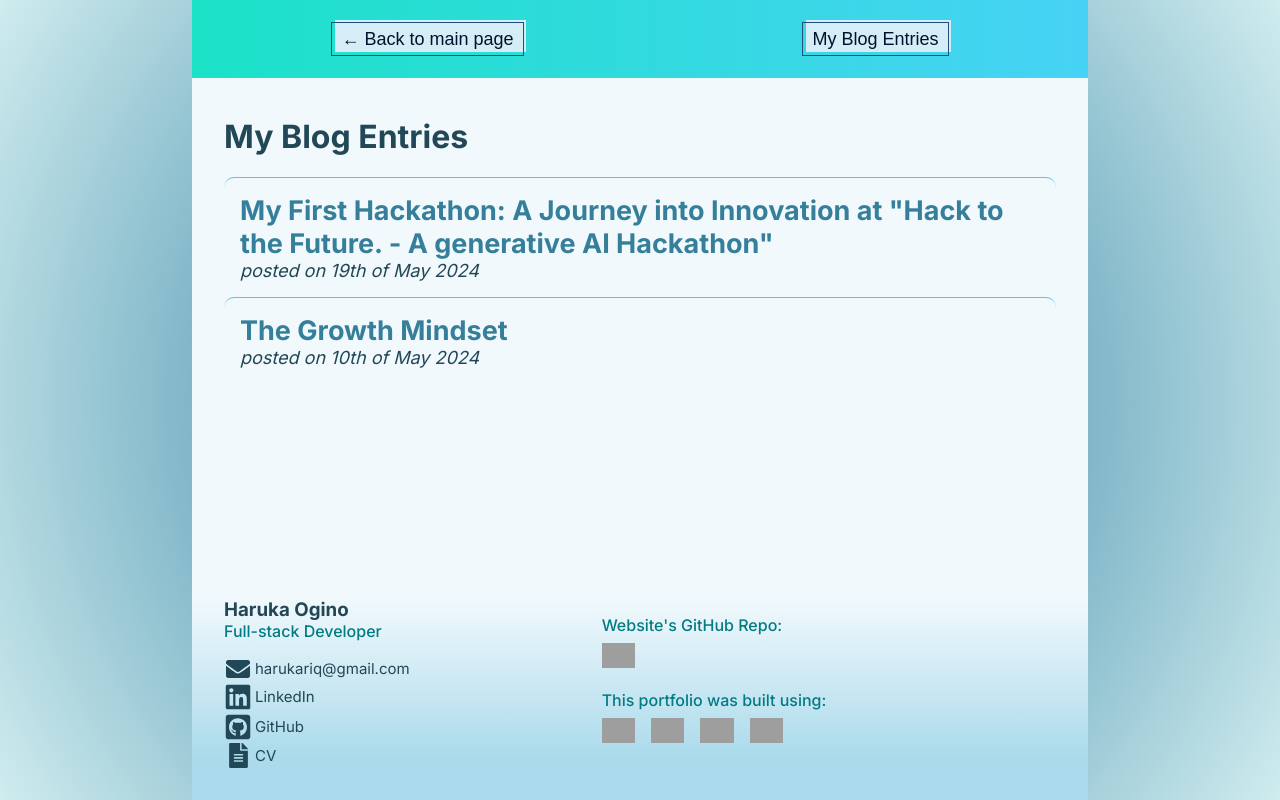
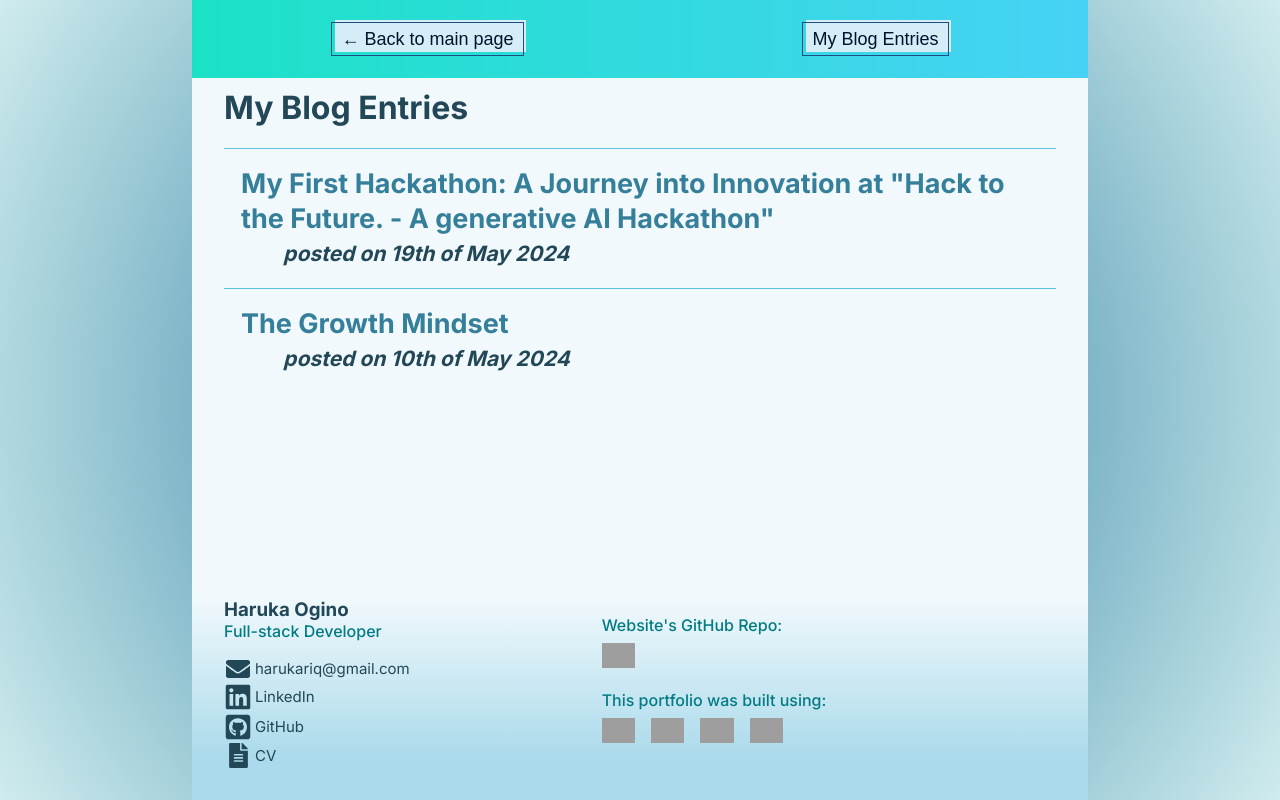
Before and after one commit to haruka-ogino/new-portfolio, a Next.js app: page /blog-entries in a window 1280 px wide. Built offline with nearby package versions, Linux system fonts and the light colour scheme; grey boxes are pictures that could not be loaded.

Commit message:
style blog entry cards

```diff
--- a/app/blog-entries/page.tsx
+++ b/app/blog-entries/page.tsx
@@ -33,17 +33,18 @@ export default function BlogEntries() {
     <main className="main">
       {' '}
       <h1>My Blog Entries</h1>
-      <div className="blog-entries">
+      <ul className="blog-entries">
         {blogs.map((blog, i) => (
-          <div className="blog-item">
-            {/* <div className="blog blog-item"> */}
-            <Link href={`/blog/${i + 1}`}>
+          <li className="blog-item">
+            <Link href={`/blog/${i + 1}`} className="blog-entry">
               <h2>{blog.title}</h2>
-              <em>posted on {blog.date}</em>
+              <h3 style={{ marginLeft: '2em' }}>
+                <em>posted on {blog.date}</em>
+              </h3>
             </Link>
-          </div>
+          </li>
         ))}
-      </div>
+      </ul>
     </main>
   )
 }
--- a/styles/blog.css
+++ b/styles/blog.css
@@ -12,11 +12,17 @@
   display: flex;
   border-top: 1px solid #5ac4e1;
   justify-content: space-between;
-  padding: 1em 1em;
-  border-radius: 10px;
+  padding: 0.5em;
+  line-height: 35px;
 }
 
-.blog-item:hover {
+.blog-entry {
+  padding: 0.5em;
+  border-radius: 10px;
+  width: 100%;
+}
+
+.blog-entry:hover {
   transition: 200ms ease-in;
   color: #6dcff6;
   background-color: black;
```
